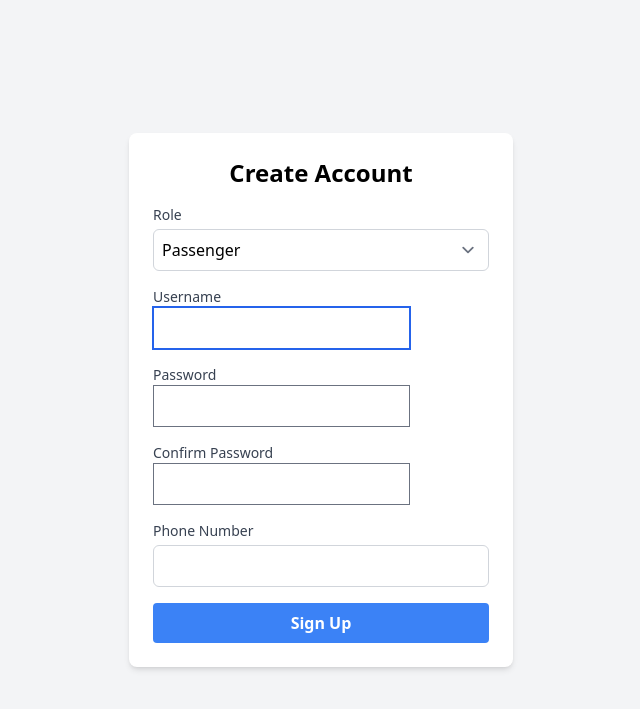
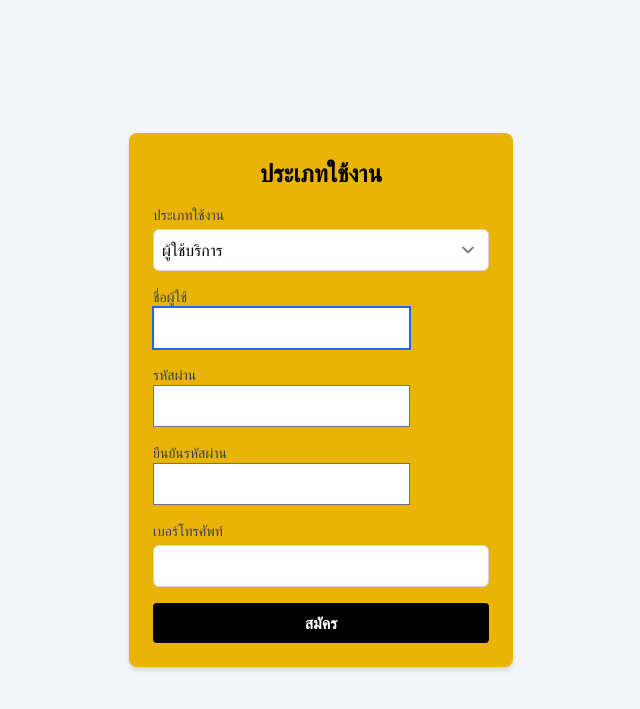
Before and after one commit to oatin/Call-Taxi, a Django app: page /signup/ in a window 1280 px wide. Shown: the top 709 px of the page, without its empty margins (319-959 px from the left). Run offline with Django 5.2, Linux system fonts and the light colour scheme; some libraries are stand-ins or nearby versions.

Commit message:
signup design

```diff
--- a/login/models.py
+++ b/login/models.py
@@ -11,8 +11,8 @@ class UserProfile(models.Model):
 
 class CustomUser(AbstractUser):
     ROLE_CHOICES = [
-        ('passenger', 'Passenger'),
-        ('driver', 'Taxi Driver'),
+        ('passenger', 'ผู้ใช้บริการ'),
+        ('driver', 'คนขับ Taxi'),
     ]
     phone_number = models.CharField(max_length=15, blank=True, null=True)
     is_driver = models.BooleanField(default=False)
--- a/templates/allauth/account/signup.html
+++ b/templates/allauth/account/signup.html
@@ -11,47 +11,47 @@
 </head>
 <body class="bg-gray-100 flex items-center justify-center h-screen">
 
-    <div class="bg-white shadow-md rounded-lg p-6 w-96">
-        <h2 class="text-2xl font-semibold text-center mb-4">Create Account</h2>
+    <div class="bg-yellow-500 shadow-md rounded-lg p-6 w-96">
+        <h2 class="text-2xl font-semibold text-center mb-4">ประเภทใช้งาน</h2>
         <form method="POST" id="signup-form">
             {% csrf_token %}
             <div class="mb-4">
-                <label for="role" class="block text-sm font-medium text-gray-700">Role</label>
+                <label for="role" class="block text-sm font-medium text-gray-700">ประเภทใช้งาน</label>
                 {{ form.role }}
             </div>
             <div class="mb-4">
-                <label for="username" class="block text-sm font-medium text-gray-700">Username</label>
+                <label for="username" class="block text-sm font-medium text-gray-700">ชื่อผู้ใช้</label>
                 {{ form.username }}
             </div>
             <div class="mb-4">
-                <label for="password1" class="block text-sm font-medium text-gray-700">Password</label>
+                <label for="password1" class="block text-sm font-medium text-gray-700">รหัสผ่าน</label>
                 {{ form.password1 }}
             </div>
             <div class="mb-4">
-                <label for="password2" class="block text-sm font-medium text-gray-700">Confirm Password</label>
+                <label for="password2" class="block text-sm font-medium text-gray-700">ยืนยันรหัสผ่าน</label>
                 {{ form.password2 }}
             </div>
             <div class="mb-4">
-                <label for="phone_number" class="block text-sm font-medium text-gray-700">Phone Number</label>
+                <label for="phone_number" class="block text-sm font-medium text-gray-700">เบอร์โทรศัพท์</label>
                 {{ form.phone_number }}
             </div>
 
             <div id="driver-fields" style="display: none;">
                 <div class="mb-4">
-                    <label for="license_number" class="block text-sm font-medium text-gray-700">License Number</label>
+                    <label for="license_number" class="block text-sm font-medium text-gray-700">หมายเลขใบอนุญาต</label>
                     {{ form.license_number }}
                 </div>
                 <div class="mb-4">
-                    <label for="car_model" class="block text-sm font-medium text-gray-700">Car Model</label>
+                    <label for="car_model" class="block text-sm font-medium text-gray-700">ประเภทรถ</label>
                     {{ form.car_model }}
                 </div>
                 <div class="mb-4">
-                    <label for="car_plate" class="block text-sm font-medium text-gray-700">Car Plate</label>
+                    <label for="car_plate" class="block text-sm font-medium text-gray-700">เลขทะเบียนรถ</label>
                     {{ form.car_plate }}
                 </div>
             </div>
 
-            <button type="submit" class="w-full bg-blue-500 hover:bg-blue-700 text-white font-bold py-2 rounded">Sign Up</button>
+            <button type="submit" class="w-full bg-black 300 hover:bg-blue-700 text-white font-bold py-2 rounded">สมัคร</button>
         </form>
     </div>
 
```
